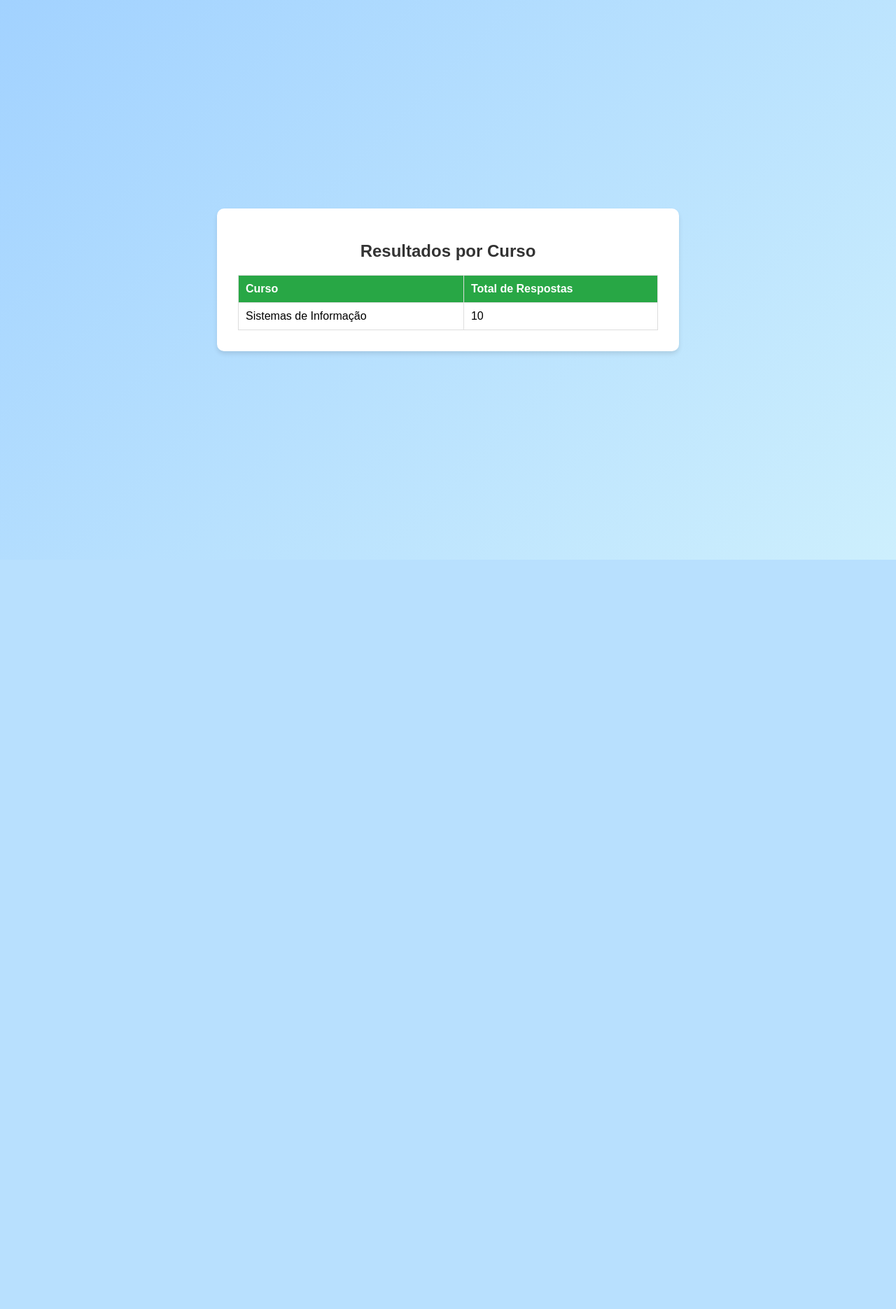
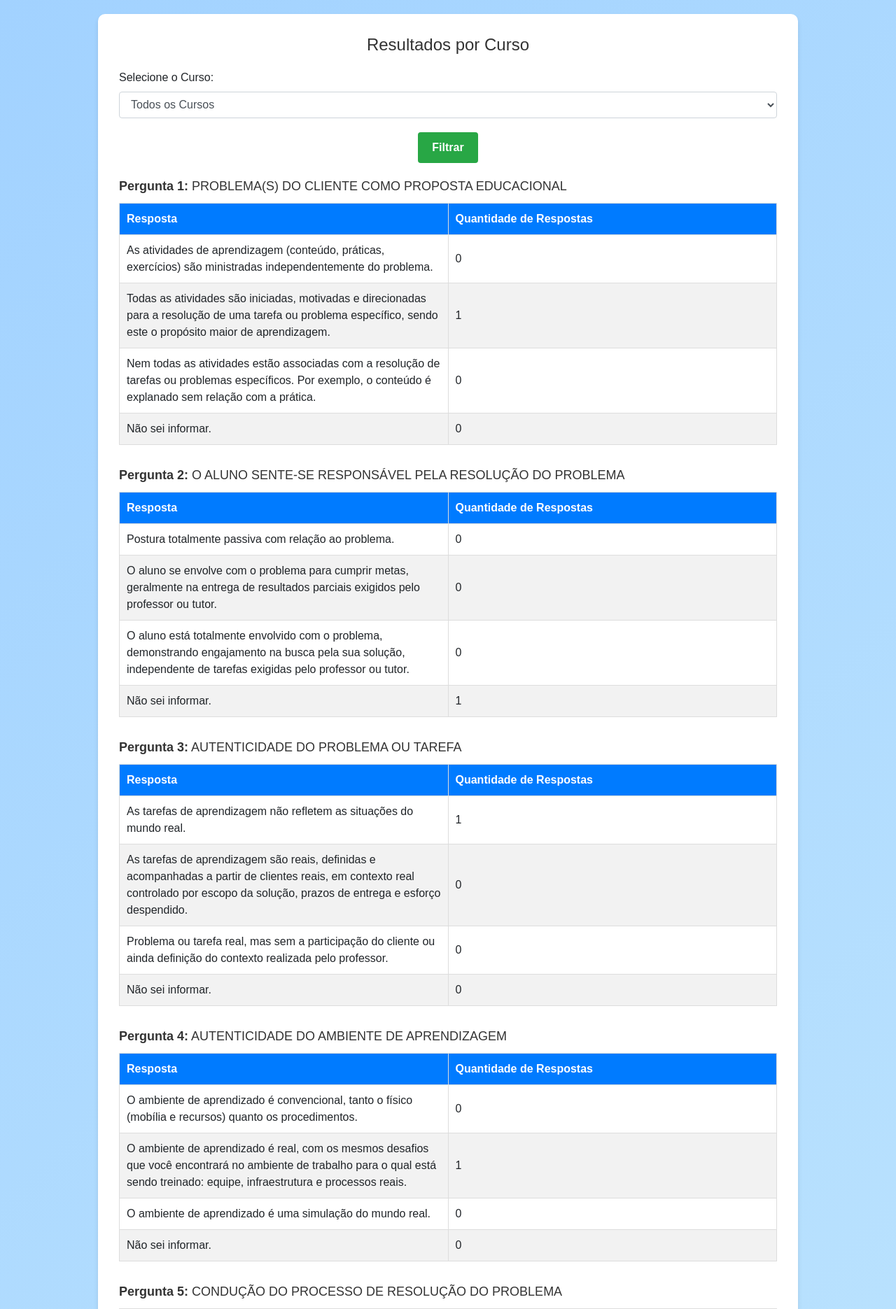
Before and after one commit to brunovgoe/grupo3_P2, a Django app: page /resultados_por_curso/ in a window 1280 px wide. Shown: the top 1871 px of the page at 70% size. Before the commit the page ends 800 px from the top, so only its background shows below. Run offline with Django 5.2, Linux system fonts and the light colour scheme; data comes from the database, SQL or seed files in the repository; some libraries are stand-ins or nearby versions.

Commit message:
filtro curso feito

```diff
--- a/Nova pasta/cadastro_projeto/cadastro_app/templates/cadastro_app/resultados_por_curso.html
+++ b/Nova pasta/cadastro_projeto/cadastro_app/templates/cadastro_app/resultados_por_curso.html
@@ -1,9 +1,10 @@
 <!DOCTYPE html>
-<html lang="en">
+<html lang="pt-br">
 <head>
     <meta charset="UTF-8">
     <meta name="viewport" content="width=device-width, initial-scale=1.0">
     <title>Resultados por Curso</title>
+    <link rel="stylesheet" href="https://stackpath.bootstrapcdn.com/bootstrap/4.5.2/css/bootstrap.min.css">
     <style>
         body {
             margin: 0;
@@ -12,7 +13,8 @@
             display: flex;
             justify-content: center;
             align-items: center;
-            height: 100vh;
+            min-height: 100vh;
+            padding: 20px;
         }
 
         .container {
@@ -21,8 +23,8 @@
             border-radius: 10px;
             padding: 30px;
             box-shadow: 0 4px 6px rgba(0, 0, 0, 0.1);
-            max-width: 600px;
-            width: 90%;
+            max-width: 1000px;
+            width: 100%;
         }
 
         h1 {
@@ -31,19 +33,27 @@
             margin-bottom: 20px;
         }
 
+        .form-group {
+            text-align: left;
+            margin-bottom: 20px;
+        }
+
         table {
             width: 100%;
             border-collapse: collapse;
+            margin-bottom: 30px;
+            table-layout: fixed;
         }
 
         table th, table td {
             border: 1px solid #ddd;
             padding: 10px;
             text-align: left;
+            word-wrap: break-word;
         }
 
         table th {
-            background-color: #28a745;
+            background-color: #007bff;
             color: white;
         }
 
@@ -54,31 +64,90 @@
         table tr:hover {
             background-color: #ddd;
         }
+
+        .question-header {
+            font-size: 18px;
+            color: #333;
+            margin-top: 20px;
+            margin-bottom: 10px;
+            text-align: left;
+        }
+
+        .btn-back, .btn-top {
+            margin-top: 20px;
+            background-color: #007bff;
+            color: white;
+            border: none;
+            padding: 10px 20px;
+            text-decoration: none;
+            border-radius: 5px;
+            display: inline-block;
+        }
+
+        .btn-back:hover, .btn-top:hover {
+            background-color: #0056b3;
+            color: white;
+        }
+
+        .btn-primary {
+            background-color: #28a745;
+            border: none;
+            padding: 10px 20px;
+            font-weight: bold;
+        }
+
+        .btn-primary:hover {
+            background-color: #218838;
+        }
     </style>
 </head>
 <body>
     <div class="container">
         <h1>Resultados por Curso</h1>
+        <form method="get" action="">
+            <div class="form-group">
+                <label for="curso">Selecione o Curso:</label>
+                <select id="curso" name="curso" class="form-control">
+                    <option value="">Todos os Cursos</option>
+                    {% for curso in cursos %}
+                        <option value="{{ curso.id }}" {% if curso.id == selected_curso %}selected{% endif %}>{{ curso.nome }}</option>
+                    {% endfor %}
+                </select>
+            </div>
+            <button type="submit" class="btn btn-primary">Filtrar</button>
+        </form>
+
+        {% for resultado in resultados %}
+        <div class="question">
+            <div class="question-header">
+                <strong>Pergunta {{ forloop.counter }}:</strong> {{ resultado.pergunta }}
+            </div>
             <table>
                 <thead>
                     <tr>
-                    <th>Curso</th>
-                    <th>Total de Respostas</th>
+                        <th>Resposta</th>
+                        <th>Quantidade de Respostas</th>
                     </tr>
                 </thead>
                 <tbody>
-                {% for resultado in resultados %}
+                    {% for resposta in resultado.respostas %}
                     <tr>
-                    <td>{{ resultado.curso__nome }}</td>
-                    <td>{{ resultado.total_respostas }}</td>
+                        <td>{{ resposta.resposta }}</td>
+                        <td>{{ resposta.total }}</td>
                     </tr>
                     {% empty %}
                     <tr>
-                    <td colspan="2">Nenhum dado encontrado.</td>
+                        <td colspan="2">Nenhuma resposta registrada para esta pergunta.</td>
                     </tr>
                     {% endfor %}
                 </tbody>
             </table>
         </div>
+        {% empty %}
+        <p>Nenhum dado encontrado.</p>
+        {% endfor %}
+
+        <a href="{% url 'pagina_inicial_professor' %}" class="btn-back">Voltar ao Menu Inicial</a>
+    </div>
 </body>
 </html>
--- a/Nova pasta/cadastro_projeto/cadastro_app/views.py
+++ b/Nova pasta/cadastro_projeto/cadastro_app/views.py
@@ -25,11 +25,141 @@ def inicio_professor(request):
     return render(request, 'cadastro_app/pagina_inicial_professor.html')
 
 def resultados_por_curso(request):
-    resultados = Resposta.objects.values('curso__nome').annotate(total_respostas=Count('id'))
+    # Obtendo todos os cursos disponíveis
+    cursos = Curso.objects.all()
+    selected_curso = request.GET.get('curso', None)
 
-    return render(request, 'cadastro_app/resultados_por_curso.html', {
-        'resultados': resultados
-    })
+    resultados = []
+
+    # Obtendo todas as perguntas das questões e preparando um dicionário para armazenar os dados
+    questoes = [
+        {
+            'pergunta': "PROBLEMA(S) DO CLIENTE COMO PROPOSTA EDUCACIONAL",
+            'opcoes': [
+                "As atividades de aprendizagem (conteúdo, práticas, exercícios) são ministradas independentemente do problema.",
+                "Todas as atividades são iniciadas, motivadas e direcionadas para a resolução de uma tarefa ou problema específico, sendo este o propósito maior de aprendizagem.",
+                "Nem todas as atividades estão associadas com a resolução de tarefas ou problemas específicos. Por exemplo, o conteúdo é explanado sem relação com a prática.",
+                "Não sei informar."
+            ]
+        },
+        {
+            'pergunta': "O ALUNO SENTE-SE RESPONSÁVEL PELA RESOLUÇÃO DO PROBLEMA",
+            'opcoes': [
+                "Postura totalmente passiva com relação ao problema.",
+                "O aluno se envolve com o problema para cumprir metas, geralmente na entrega de resultados parciais exigidos pelo professor ou tutor.",
+                "O aluno está totalmente envolvido com o problema, demonstrando engajamento na busca pela sua solução, independente de tarefas exigidas pelo professor ou tutor.",
+                "Não sei informar."
+            ]
+        },
+        {
+            'pergunta': "AUTENTICIDADE DO PROBLEMA OU TAREFA",
+            'opcoes': [
+                "As tarefas de aprendizagem não refletem as situações do mundo real.",
+                "As tarefas de aprendizagem são reais, definidas e acompanhadas a partir de clientes reais, em contexto real controlado por escopo da solução, prazos de entrega e esforço despendido.",
+                "Problema ou tarefa real, mas sem a participação do cliente ou ainda definição do contexto realizada pelo professor.",
+                "Não sei informar."
+            ]
+        },
+        {
+            'pergunta': "AUTENTICIDADE DO AMBIENTE DE APRENDIZAGEM",
+            'opcoes': [
+                "O ambiente de aprendizado é convencional, tanto o físico (mobília e recursos) quanto os procedimentos.",
+                "O ambiente de aprendizado é real, com os mesmos desafios que você encontrará no ambiente de trabalho para o qual está sendo treinado: equipe, infraestrutura e processos reais.",
+                "O ambiente de aprendizado é uma simulação do mundo real.",
+                "Não sei informar."
+            ]
+        },
+        {
+            'pergunta': "CONDUÇÃO DO PROCESSO DE RESOLUÇÃO DO PROBLEMA",
+            'opcoes': [
+                "O processo de resolução do problema é totalmente conduzido pelo professor ou tutor, sem entendimento por parte do aluno.",
+                "O professor ou tutor define o processo de resolução do problema, mas o aluno o entende, sabe aplicá-lo e é capaz de identificar pontos fortes e de melhoria.",
+                "O aluno define o processo de resolução de problema, descrevendo suas etapas, pontos fortes e de melhoria.",
+                "Não sei informar."
+            ]
+        },
+        {
+            'pergunta': "COMPLEXIDADE DO PROBLEMA OU TAREFA",
+            'opcoes': [
+                "Os problemas ou tarefas são simples de resolver, exigindo pouco do assunto abordado na disciplina.",
+                "A complexidade dos problemas ou tarefas é moderada, por não exigir muito esforço do aluno na busca de informações ou soluções alternativas para sua resolução.",
+                "A complexidade do problema ou tarefa estimula o raciocínio e o desafio no desenvolvimento das ideias acerca do problema proposto. São necessárias mais informações que as fornecidas para entender o problema e conhecer as ações necessárias para a sua solução.",
+                "Não sei informar."
+            ]
+        },
+        {
+            'pergunta': "AVALIAÇÃO E ANÁLISE DA SOLUÇÃO PARA O PROBLEMA",
+            'opcoes': [
+                "A solução para o problema é proposta por um dos membros da equipe, a partir de seu conhecimento e/ou experiência individual.",
+                "Soluções são propostas por um ou mais alunos e, a partir da discussão entre os membros do grupo, decide-se pela melhor solução.",
+                "As soluções são construídas a partir de um processo investigativo e questionador de ideias entre os membros da equipe, que buscam novas fontes e contextos alternativos para desenvolver a melhor solução para o problema.",
+                "Não sei informar."
+            ]
+        },
+        {
+            'pergunta': "REFLEXÃO SOBRE COMO O ALUNO APRENDEU O CONTEÚDO NO PROCESSO DE APRENDIZAGEM",
+            'opcoes': [
+                "O aluno não tem oportunidade para refletir sobre sua aprendizagem.",
+                "O aluno tem oportunidade para refletir sobre sua aprendizagem, mas não é orientado para o desenvolvimento de habilidades de autorreflexão sobre o processo de construção do conhecimento. Por exemplo, não é orientado a identificar e descrever como aprendeu, o que aprendeu e o que precisa aprender.",
+                "O aluno tem oportunidade de pensar e agir reflexivamente, demonstrando habilidades de autorreflexão, descrevendo como aprendeu, o que aprendeu e o que precisa aprender. Do aluno é exigido que descreva as etapas de resolução do problema e o planejamento do processo de resolução.",
+                "Não sei informar."
+            ]
+        },
+        {
+            'pergunta': "FORMA DE APRENDIZAGEM",
+            'opcoes': [
+                "A aprendizagem ocorre em grupos, mas há pouca colaboração e interatividade (participação) com os colegas do grupo, também como para os professores e tutores.",
+                "A aprendizagem é colaborativa e acontece através de várias direções entre (professor - aluno, aluno - professor, aluno - aluno), envolvendo discussões, diálogos em grupo e maior interação com os colegas, professores e tutores.",
+                "A aprendizagem acontece através apenas da interação entre (professor - aluno), com informações repassadas por um professor ou tutor.",
+                "Não sei informar."
+            ]
+        },
+        {
+            'pergunta': "AVALIAÇÃO E ACOMPANHAMENTO CONTÍNUO",
+            'opcoes': [
+                "As avaliações não estão alinhadas com os objetivos educacionais propostos no planejamento do ensino.",
+                "As avaliações são contínuas e alinhadas aos objetivos educacionais planejados. Elas são aplicadas com o propósito de monitorar o progresso do aprendizado (verificar se os objetivos foram alcançados), prover feedback para o aluno, daquilo que ele aprendeu e do que precisa aprender, identificando as falhas da aprendizagem e os aspectos da instrução que precisam ser modificados.",
+                "Os objetivos educacionais não foram claramente definidos e as avaliações são aplicadas com um único propósito: atribuição de uma nota/conceito como forma de “classificar” o conhecimento do aluno como aprovado ou reprovado.",
+                "Não sei informar."
+            ]
+        }
+    ]
+
+    for questao in questoes:
+        texto_pergunta = questao['pergunta']
+        opcoes = questao['opcoes']
+
+        # Inicializa as respostas com todas as opções possíveis, todas começando com 0
+        contagem_respostas = defaultdict(int)
+        for opcao in opcoes:
+            contagem_respostas[opcao] = 0
+
+        # Filtra respostas por curso e pergunta
+        if selected_curso:
+            respostas = Resposta.objects.filter(curso_id=selected_curso, texto=texto_pergunta).values('resposta').annotate(total=Count('resposta'))
+        else:
+            respostas = Resposta.objects.filter(texto=texto_pergunta).values('resposta').annotate(total=Count('resposta'))
+
+        # Atualiza as contagens das respostas com os dados do banco
+        for resposta in respostas:
+            contagem_respostas[resposta['resposta']] = resposta['total']
+
+        # Cria uma lista de respostas com as contagens atualizadas
+        respostas_contagem = [{'resposta': opcao, 'total': contagem_respostas[opcao]} for opcao in opcoes]
+
+        # Adiciona os dados ao resultado
+        resultados.append({
+            'pergunta': texto_pergunta,
+            'respostas': respostas_contagem
+        })
+
+    context = {
+        'cursos': cursos,
+        'selected_curso': int(selected_curso) if selected_curso else None,
+        'resultados': resultados,
+    }
+
+    return render(request, 'cadastro_app/resultados_por_curso.html', context)
 
 def resultados_por_pergunta(request):
     # Lista de questões e suas respectivas respostas
```
Also changed, not shown: Nova pasta/cadastro_projeto/cadastro_app/templates/cadastro_app/pagina_inicial_professor.html (+28 -15 lines). Lines whose indentation alone changed are shown as unchanged.
